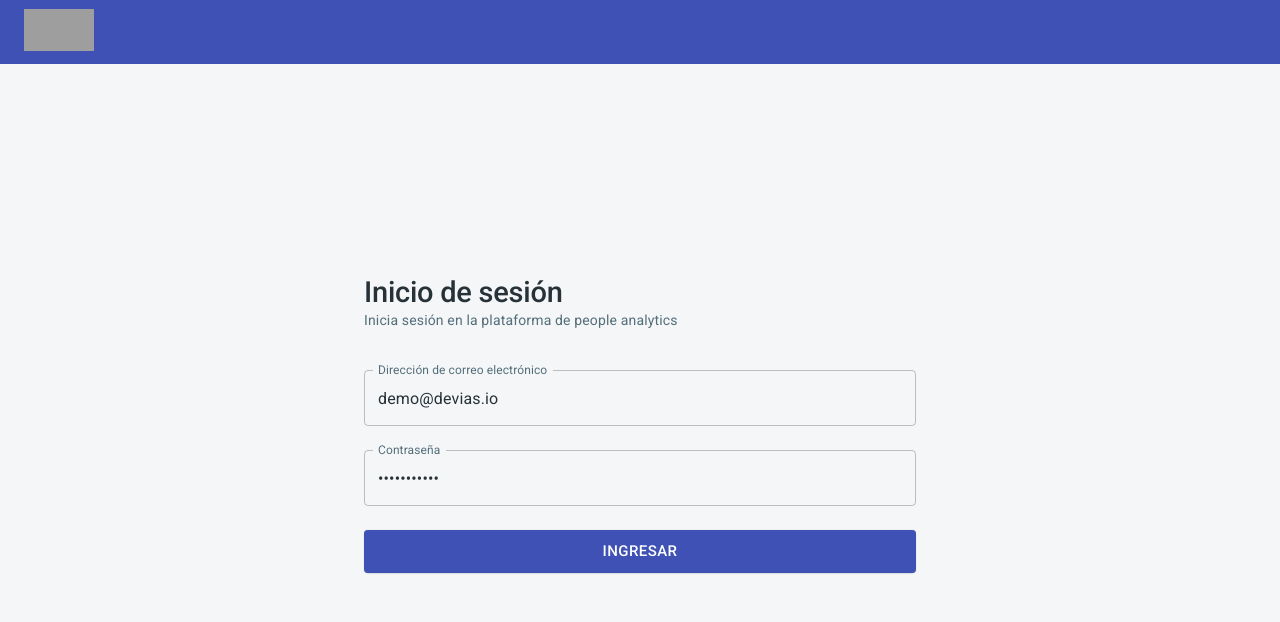
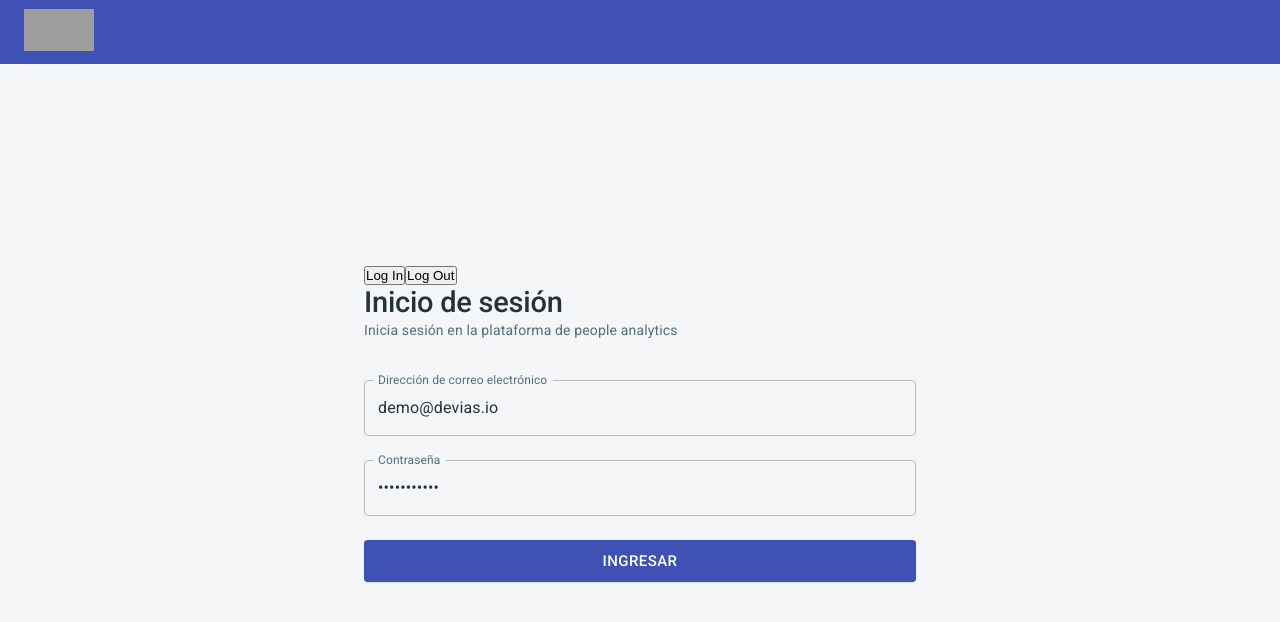
Before and after one commit to Dialcha/People-analytics-frontend, a React (Create React App) app: page /login in a window 1280 px wide. Shown: the top 622 px of the page. Built offline with nearby package versions, Linux system fonts and the light colour scheme; grey boxes are pictures that could not be loaded.

Commit message:
probando login con auth0

```diff
--- a/package.json
+++ b/package.json
@@ -26,6 +26,7 @@
     ]
   },
   "dependencies": {
+    "@auth0/auth0-react": "^1.2.0",
     "@material-ui/core": "^4.11.0",
     "@material-ui/icons": "^4.9.1",
     "@material-ui/lab": "^4.0.0-alpha.56",
--- /dev/null
+++ b/src/components/LoginButton.js
@@ -0,0 +1,10 @@
+import React from "react";
+import { useAuth0 } from "@auth0/auth0-react";
+
+const LoginButton = () => {
+  const { loginWithRedirect } = useAuth0();
+
+  return <button onClick={() => loginWithRedirect()}>Log In</button>;
+};
+
+export default LoginButton;
--- /dev/null
+++ b/src/components/LogoutButton.js
@@ -0,0 +1,14 @@
+import React from "react";
+import { useAuth0 } from "@auth0/auth0-react";
+
+const LogoutButton = () => {
+  const { logout } = useAuth0();
+
+  return (
+    <button onClick={() => logout({ returnTo: window.location.origin })}>
+      Log Out
+    </button>
+  );
+};
+
+export default LogoutButton;
--- /dev/null
+++ b/src/components/Profile.js
@@ -0,0 +1,22 @@
+import React from "react";
+import { useAuth0 } from "@auth0/auth0-react";
+
+const Profile = () => {
+  const { user, isAuthenticated, isLoading } = useAuth0();
+
+  if (isLoading) {
+    return <div>Loading ...</div>;
+  }
+
+  return (
+    isAuthenticated && (
+      <div>
+        <img src={user.picture} alt={user.name} />
+        <h2>{user.name}</h2>
+        <p>{user.email}</p>
+      </div>
+    )
+  );
+};
+
+export default Profile;
--- a/src/index.js
+++ b/src/index.js
@@ -2,9 +2,17 @@ import React from 'react';
 import ReactDOM from 'react-dom';
 import { BrowserRouter } from 'react-router-dom';
 import App from './App';
+import { Auth0Provider } from '@auth0/auth0-react';
 
-ReactDOM.render((
-  <BrowserRouter>
-    <App />
-  </BrowserRouter>
-), document.getElementById('root'));
+ReactDOM.render(
+  <Auth0Provider
+    domain="diego-antivirus.us.auth0.com"
+    clientId="lbKa40zBOsig6ZEnwGQuI94l3BRQKUQk"
+    redirectUri={window.location.origin}
+  >
+    <BrowserRouter>
+      <App />
+    </BrowserRouter>
+  </Auth0Provider>,
+  document.getElementById('root')
+);
--- a/src/views/auth/LoginView.js
+++ b/src/views/auth/LoginView.js
@@ -11,6 +11,9 @@ import {
   makeStyles
 } from '@material-ui/core';
 import Page from 'src/components/Page';
+import LoginButton from '../../components/LoginButton';
+import LogoutButton from '../../components/LogoutButton';
+import Profile from '../../components/Profile';
 
 const useStyles = makeStyles(theme => ({
   root: {
@@ -33,7 +36,12 @@ const LoginView = () => {
         height="100%"
         justifyContent="center"
       >
+        <div>
+          <Profile/>
+        </div>
         <Container maxWidth="sm">
+        <LoginButton/>
+        <LogoutButton/>
           <Formik
             initialValues={{
               email: 'demo@devias.io',
```
Also changed, not shown: 1 other file (tests, documents, lock files or other folders).
